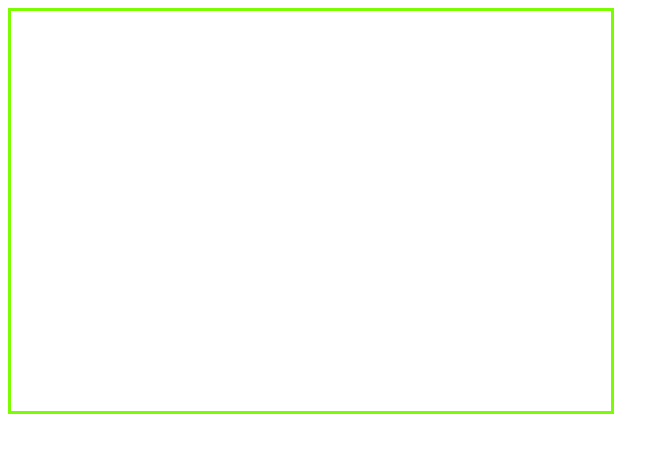
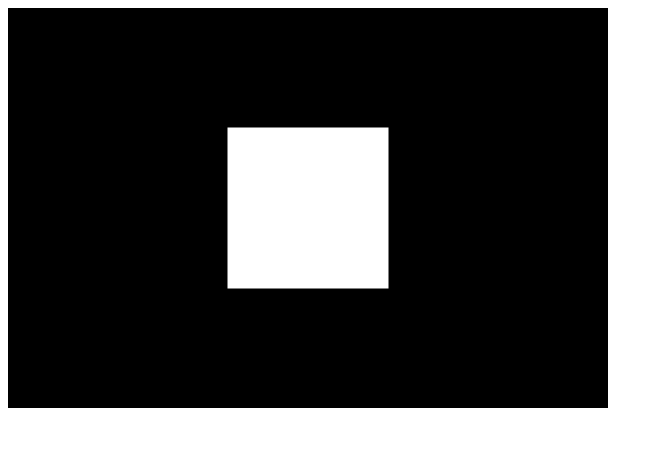
Before and after one commit to sarahtennis/crochet-client, a website built with webpack: page index.html in a window 1280 px wide. Shown: the whole page, without its empty margins (0-669 px from the left). Built offline with nearby package versions, Linux system fonts and the light colour scheme.

Commit message:
Structures the starter WebGL project on MDN

```diff
--- a/index.html
+++ b/index.html
@@ -9,7 +9,7 @@
 
 <body>
   <div id="app">
-    <canvas id="gl-canvas" height="400" width="600" style="border: 3px solid lawngreen;"></canvas>
+    <canvas id="gl-canvas" height="400" width="600"></canvas>
   </div>
 </body>
 
--- a/src/index.ts
+++ b/src/index.ts
@@ -1,9 +1,10 @@
-import { GLService } from "./services/GLService";
-import { ShaderService } from "./services/ShaderService";
+// This began as a structed version of the sample project from:
+// https://developer.mozilla.org/en-US/docs/Web/API/WebGL_API/Tutorial/Getting_started_with_WebGL
+
+import { SceneService } from "./services/SceneService";
 
 main();
 
 function main() {
-  ShaderService.test();
-  GLService.test();
+  SceneService.drawScene();
 }
--- /dev/null
+++ b/src/services/BufferService.ts
@@ -0,0 +1,40 @@
+import { GLService } from "./GLService";
+import { SingletonService } from "./SingletonService";
+
+export interface Buffers {
+  position: WebGLBuffer;
+}
+
+export class BufferService extends SingletonService {
+  private buffers: Buffers;
+
+  constructor() {
+    super();
+    this.buffers = this.initializeBuffers();
+  }
+
+  public static getBuffers() {
+    return BufferService.getInstance().buffers;
+  }
+
+  public static destroy() {}
+
+  private initializeBuffers() {
+    const context = GLService.getContext();
+    if (!context) return;
+
+    const positionBuffer = this.createPositionBuffer(context);
+
+    return {
+      position: positionBuffer
+    };
+  }
+
+  private createPositionBuffer(context: WebGLRenderingContext) {
+    const positionBuffer = context.createBuffer();
+    context.bindBuffer(context.ARRAY_BUFFER, positionBuffer);
+    const positions = [1.0, 1.0, -1.0, 1.0, 1.0, -1.0, -1.0, -1.0];
+    context.bufferData(context.ARRAY_BUFFER, new Float32Array(positions), context.STATIC_DRAW);
+    return positionBuffer;
+  }
+}
--- a/src/services/GLService.ts
+++ b/src/services/GLService.ts
@@ -1,16 +1,34 @@
 import { SingletonService } from "./SingletonService";
 
 export class GLService extends SingletonService {
+  private canvas: HTMLCanvasElement;
+  private context: WebGLRenderingContext;
+
   constructor() {
     super();
+    this.initializeContext();
   }
 
-  public static test() {
-    GLService.getInstance().consoleLogTest();
+  private initializeContext() {
+    this.canvas = <HTMLCanvasElement>document.getElementById("gl-canvas");
+    if (this.canvas) {
+      this.context = this.canvas.getContext("webgl");
+    }
+    if (!this.context) {
+      throw new Error("Unable to initialize WebGL");
+    }
+    this.canvas.addEventListener(
+      "webglcontextlost",
+      () => {
+        // Context lost
+        throw new Error("Context lost");
+      },
+      false
+    );
   }
 
-  private consoleLogTest() {
-    console.log('Tested abstract SingletonService in GLService');
+  public static getContext() {
+    return GLService.getInstance().context || null;
   }
 
   public static destroy() {}
--- /dev/null
+++ b/src/services/SceneService.ts
@@ -0,0 +1,100 @@
+import { mat4 } from 'gl-matrix';
+
+import { Buffers, BufferService } from "./BufferService";
+import { GLService } from "./GLService";
+import { SingletonService } from "./SingletonService";
+import { ShaderService } from './ShaderService';
+
+export class SceneService extends SingletonService {
+  constructor() {
+    super();
+  }
+
+  public static drawScene() {
+    const context = GLService.getContext();
+    if (!context) return;
+
+    context.clearColor(0.0, 0.0, 0.0, 1.0); // Clear to black, fully opaque
+    context.clearDepth(1.0);                // Clear everything
+    context.enable(context.DEPTH_TEST);     // Enable depth testing
+    context.depthFunc(context.LEQUAL);      // Near things obscure far things
+
+    // Clear the canvas
+    context.clear(context.COLOR_BUFFER_BIT || context.DEPTH_BUFFER_BIT);
+
+    // Create a perspective matrix, a special matrix that is
+    // used to simulate the distortion of perspective in a camera.
+    // Our field of view is 45 degrees, with a width/height
+    // ratio that matches the display size of the canvas
+    // and we only want to see objects between 0.1 units
+    // and 100 units away from the camera.
+    const fieldOfView = (45 * Math.PI) / 180; // in radians
+    const aspect = context.canvas.width / context.canvas.height;
+    const zNear = 0.1;
+    const zFar = 100.0;
+    const projectionMatrix = mat4.create();
+
+    // note: glMatrix always has the first argument
+    // as the destination to receive the result.
+    mat4.perspective(projectionMatrix, fieldOfView, aspect, zNear, zFar);
+
+    // Set the drawing position to the "identity" point, which is
+    // the center of the scene.
+    const modelViewMatrix = mat4.create();
+
+    // Now move the drawing position a bit to where we want to
+    // start drawing the square.
+    mat4.translate(
+      modelViewMatrix, // destination matrix
+      modelViewMatrix, // matrix to translate
+      [-0.0, 0.0, -6.0],
+    ); // amount to translate
+
+    // Tell WebGL how to pull out the positions from the position
+    // buffer into the vertexPosition attribute.
+    const buffers = BufferService.getBuffers();
+    const programInfo = ShaderService.getProgramInfo();
+    SceneService.setPositionAttribute(context, buffers, programInfo);
+
+    // Tell WebGL to use our program when drawing
+    context.useProgram(programInfo.program);
+
+    // Set the shader uniforms
+    context.uniformMatrix4fv(
+      programInfo.uniformLocations.projectionMatrix,
+      false,
+      projectionMatrix,
+    );
+    context.uniformMatrix4fv(
+      programInfo.uniformLocations.modelViewMatrix,
+      false,
+      modelViewMatrix,
+    );
+      {
+        const offset = 0;
+        const vertexCount = 4;
+        context.drawArrays(context.TRIANGLE_STRIP, offset, vertexCount);
+      }
+    }
+
+  // Tell WebGL how to pull out the positions from the position
+  // buffer into the vertexPosition attribute.
+  private static setPositionAttribute(context: WebGLRenderingContext, buffers: Buffers, programInfo: any) {
+    const numComponents = 2; // pull out 2 values per iteration
+    const type = context.FLOAT; // the data in the buffer is 32bit floats
+    const normalize = false; // don't normalize
+    const stride = 0; // how many bytes to get from one set of values to the next
+    // 0 = use type and numComponents above
+    const offset = 0; // how many bytes inside the buffer to start from
+    context.bindBuffer(context.ARRAY_BUFFER, buffers.position);
+    context.vertexAttribPointer(
+      programInfo.attribLocations.vertexPosition,
+      numComponents,
+      type,
+      normalize,
+      stride,
+      offset,
+    );
+    context.enableVertexAttribArray(programInfo.attribLocations.vertexPosition);
+  }
+}
--- a/src/services/ShaderService.ts
+++ b/src/services/ShaderService.ts
@@ -1,16 +1,115 @@
+import { GLService } from "./GLService";
 import { SingletonService } from "./SingletonService";
 
+export interface ProgramInfo {
+  program: WebGLProgram;
+  attribLocations: {
+    vertexPosition: GLint;
+  };
+  uniformLocations: {
+    projectionMatrix: WebGLUniformLocation | null;
+    modelViewMatrix: WebGLUniformLocation | null;
+  };
+}
+
+// Vertex shader
+const vsSource = `
+  attribute vec4 aVertexPosition;
+  uniform mat4 uModelViewMatrix;
+  uniform mat4 uProjectionMatrix;
+  void main() {
+    gl_Position = uProjectionMatrix * uModelViewMatrix * aVertexPosition;
+  }
+`;
+
+// Fragment shader
+const fsSource = `
+  void main() {
+    gl_FragColor = vec4(1.0, 1.0, 1.0, 1.0);
+  }
+`;
+
 export class ShaderService extends SingletonService {
+  private programInfo: ProgramInfo;
   constructor() {
     super();
+    this.initShaderProgram(vsSource, fsSource);
   }
 
-  public static test() {
-    ShaderService.getInstance().consoleLogTest();
+  public static getProgramInfo() {
+    return ShaderService.getInstance().programInfo;
   }
 
-  private consoleLogTest() {
-    console.log('Tested abstract SingletonService in ShaderService');
+  private initShaderProgram(
+    vSource: string,
+    fSource: string
+  ) {
+    const context = GLService.getContext();
+    const vertexShader = this.loadShader({
+      context,
+      type: context.VERTEX_SHADER,
+      source: vSource,
+    });
+    const fragmentShader = this.loadShader({
+      context,
+      type: context.FRAGMENT_SHADER,
+      source: fSource,
+    });
+
+    // Create the shader program
+    const shaderProgram = context.createProgram();
+    context.attachShader(shaderProgram, vertexShader);
+    context.attachShader(shaderProgram, fragmentShader);
+    context.linkProgram(shaderProgram);
+
+    // Collect all the info needed to use the shader program.
+    // Look up which attribute our shader program is using
+    // for aVertexPosition and look up uniform locations.
+    this.programInfo = {
+      program: shaderProgram,
+      attribLocations: {
+        vertexPosition: context.getAttribLocation(shaderProgram, "aVertexPosition"),
+      },
+      uniformLocations: {
+        projectionMatrix: context.getUniformLocation(shaderProgram, "uProjectionMatrix"),
+        modelViewMatrix: context.getUniformLocation(shaderProgram, "uModelViewMatrix"),
+      },
+    };
+
+    // If creating the shader program failed, alert
+    if (!context.getProgramParameter(shaderProgram, context.LINK_STATUS)) {
+      throw new Error(`Unable to initial shader program: ${context.getProgramInfoLog(shaderProgram)}`);
+    }
+    return shaderProgram;
+  }
+
+  private loadShader(options: {
+    context: WebGLRenderingContext;
+    type: number;
+    source: string;
+  }) {
+    const { context, type, source } = options;
+
+    const shader = context.createShader(type);
+
+    // Send the source to the shader object
+    context.shaderSource(shader, source);
+
+    // Compile the shader program
+    context.compileShader(shader);
+
+    // See if it compiled successfully
+    if (!context.getShaderParameter(shader, context.COMPILE_STATUS)) {
+      alert(
+        `An error occurred compiling the shaders: ${context.getShaderInfoLog(
+          shader
+        )}`
+      );
+      context.deleteShader(shader);
+      return null;
+    }
+
+    return shader;
   }
 
   public static destroy() {}
--- a/webpack.config.js
+++ b/webpack.config.js
@@ -41,7 +41,7 @@ module.exports = {
   },
   plugins: [
     new HtmlWebpackPlugin({
-      inject: true,
+      inject: 'body',
       template: 'index.html'
     }),
   ]
```
Also changed, not shown: README.md.
